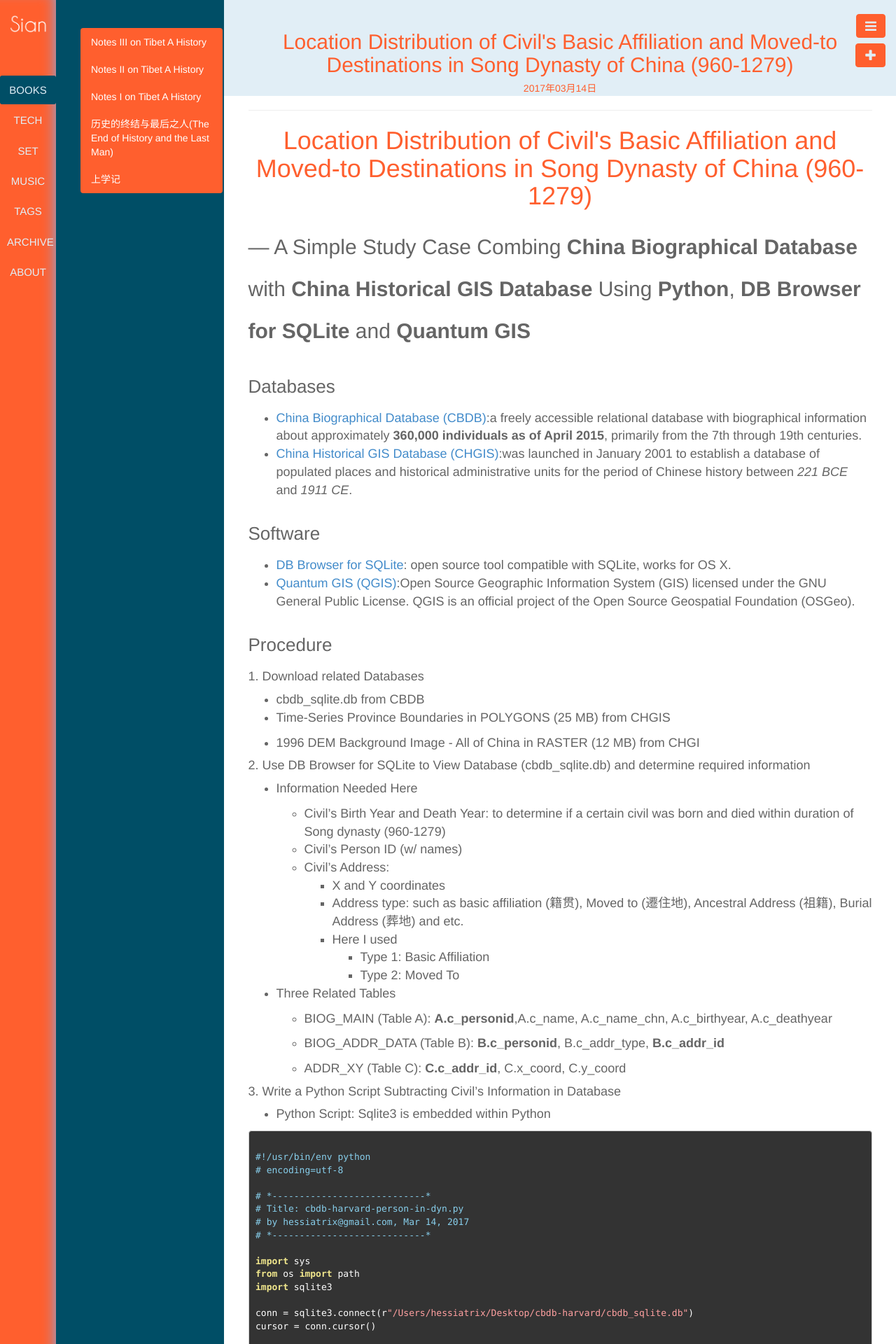
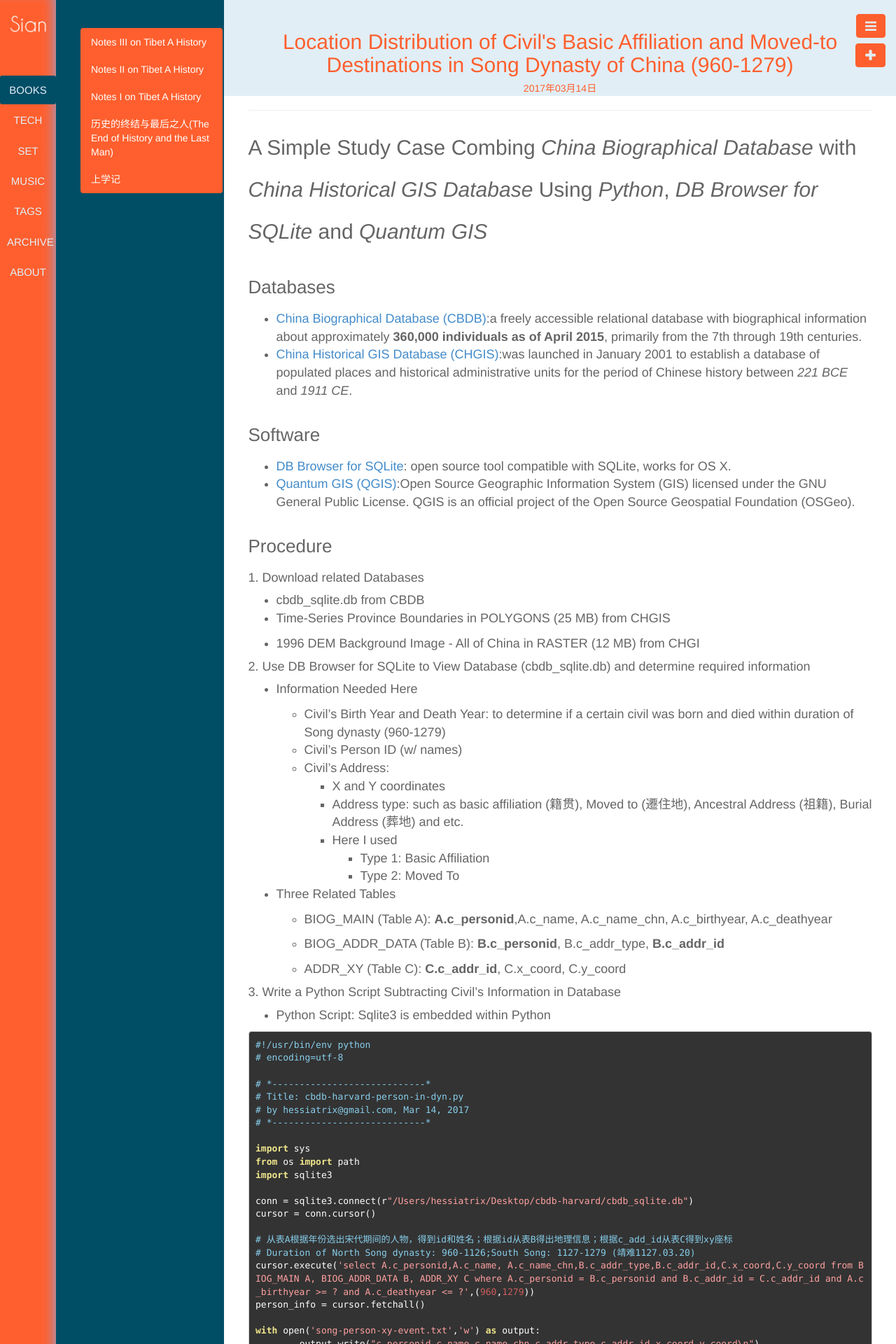
Before and after one commit to mathesse/mathesse.github.io, a Jekyll site: the page built from _posts/tech/2017-03-14-example-cbdb-chgis-database.md, in a window 1280 px wide. Shown: the top 1920 px of the page at 70% size. Built offline with Jekyll 4.4.1, drawn with Linux system fonts in a browser that asks for light colours.

Commit message:
Update 2017-03-14-example-cbdb-chgis-database.md

````diff
--- a/_posts/tech/2017-03-14-example-cbdb-chgis-database.md
+++ b/_posts/tech/2017-03-14-example-cbdb-chgis-database.md
@@ -8,13 +8,7 @@ description:
 
 ---
 
-# <font color="#ff5f2e"><center>Location Distribution of Civil's Basic Affiliation and Moved-to Destinations in Song Dynasty of China (960-1279)</center></font>
-
-
-
-## — A Simple Study Case Combing **China Biographical Database** with **China Historical GIS Database** Using **Python**, **DB Browser for SQLite** and **Quantum GIS**
-
-
+## A Simple Study Case Combing *China Biographical Database* with *China Historical GIS Database* Using *Python*, *DB Browser for SQLite* and *Quantum GIS*
 
 ### Databases
 
@@ -63,7 +57,6 @@ description:
 - Python Script: Sqlite3 is embedded within Python
 
 ```
-
 #!/usr/bin/env python
 # encoding=utf-8
 
````
